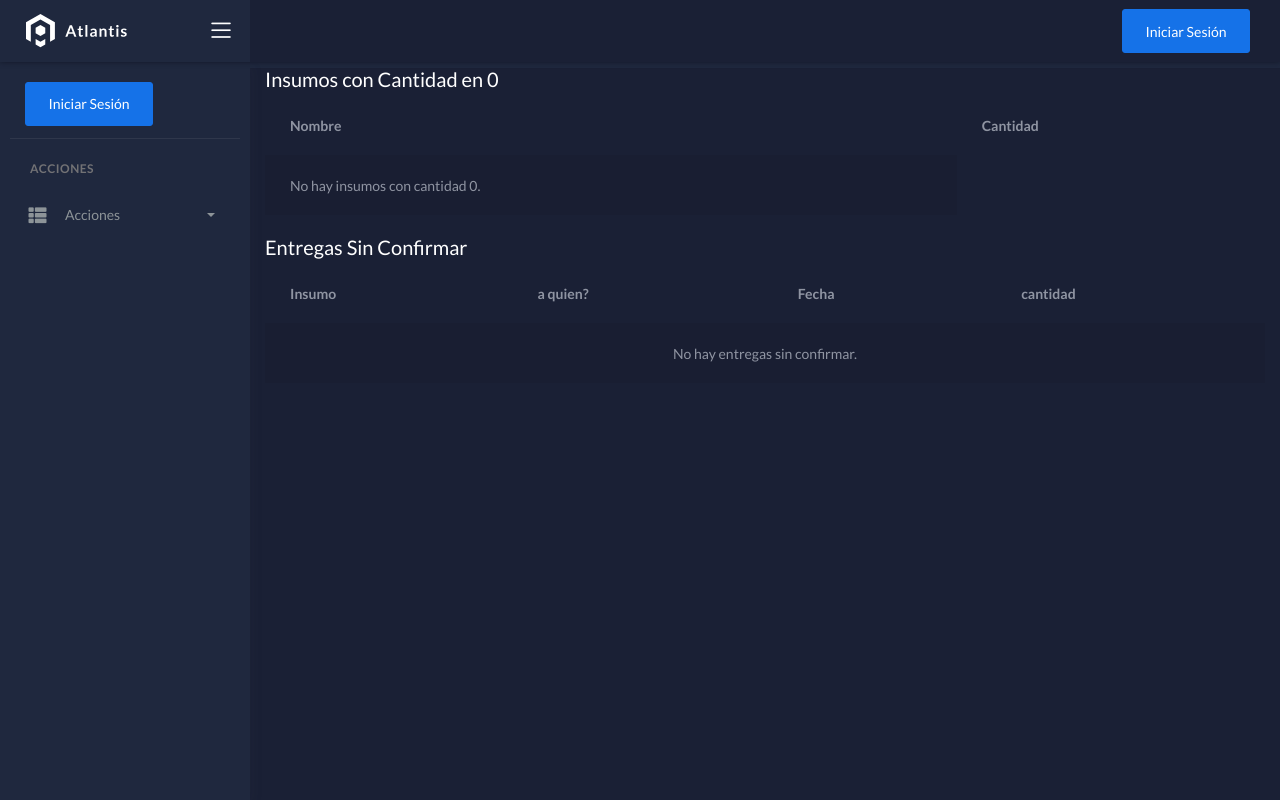
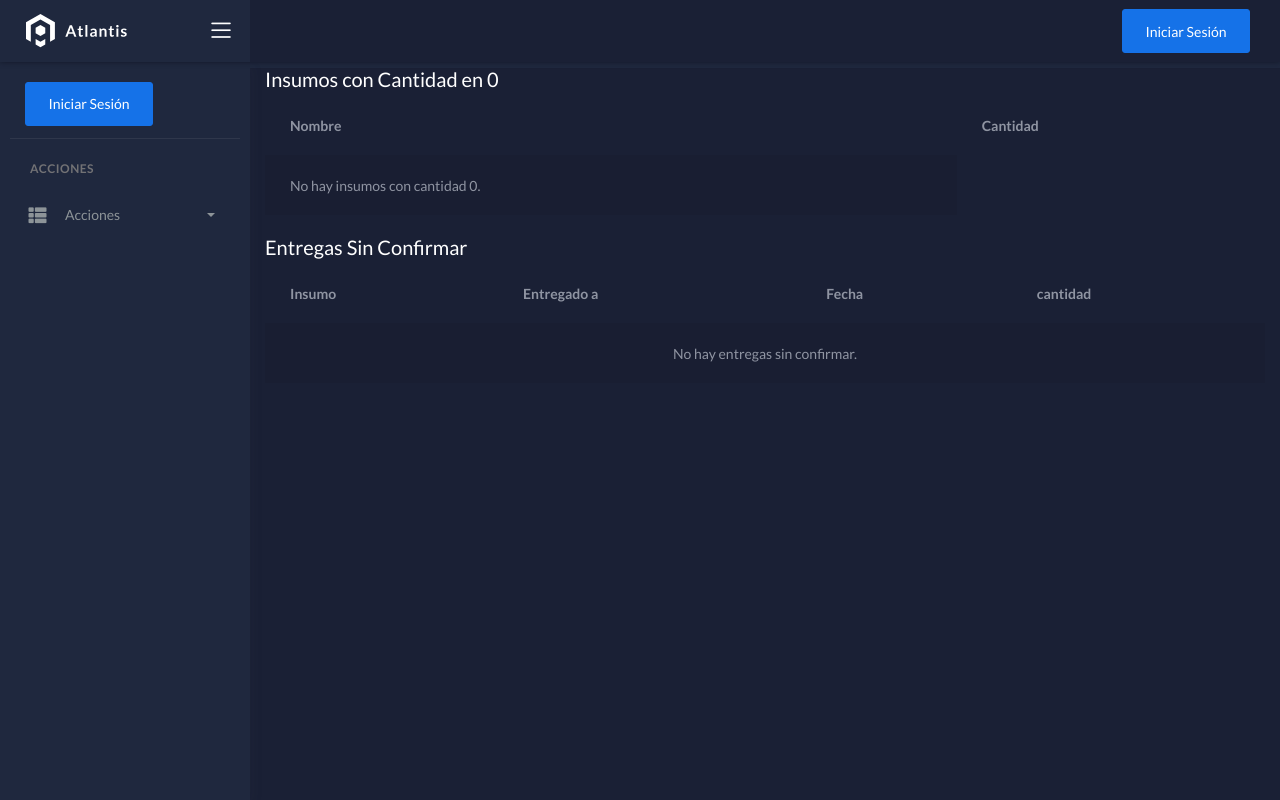
Before and after one commit to OddKing/inventarioNA, a Django app: page / in a window 1280 px wide. Run offline with Django 5.2, Linux system fonts and the light colour scheme; data that the repository does not hold is empty; some libraries are stand-ins or nearby versions.

Commit message:
se arregla mensaje

```diff
--- a/oficina/templates/pagina_inicial.html
+++ b/oficina/templates/pagina_inicial.html
@@ -39,7 +39,7 @@
             <thead>
                 <tr>
                     <th>Insumo </th>
-                    <th>a quien? </th>
+                    <th>Entregado a </th>
                     <th>Fecha</th>
                     <th>cantidad</th>
                     {% if user.is_authenticated %}
```
